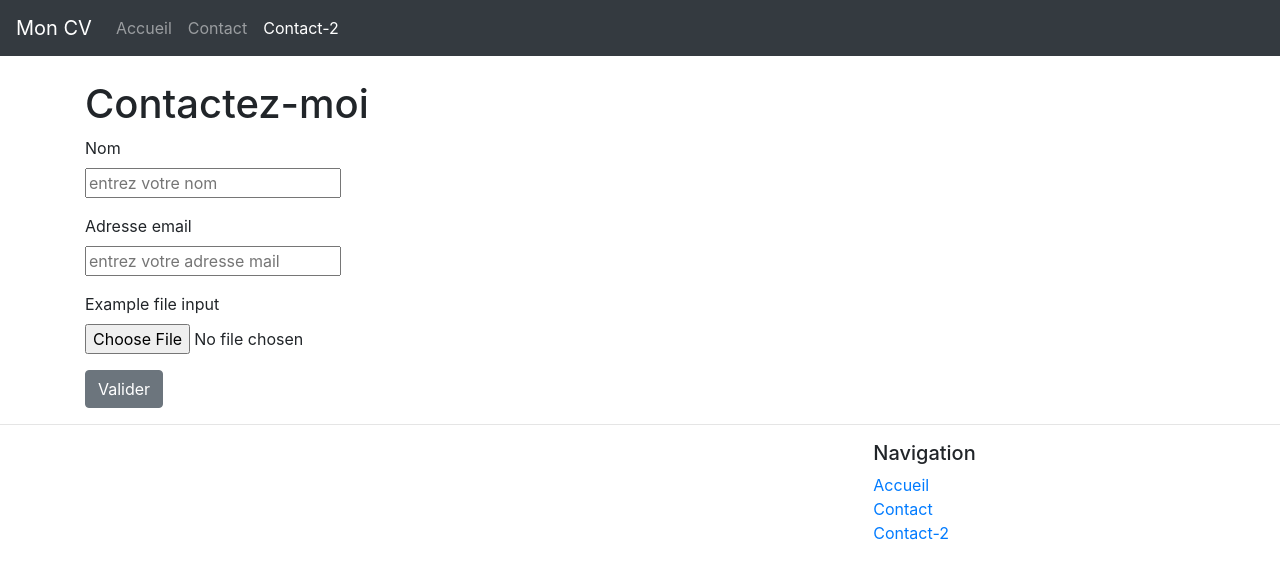
After one commit to matthieuLabaune/mes_tests_php_2020, a PHP site: page /contact-2.php in a window 1280 px wide. The commit adds this page. Shown: the top 579 px of the page. Run offline with PHP 8.4, Linux system fonts and the light colour scheme.

Commit message:
Save 21_01_2020

```diff
--- /dev/null
+++ b/contact-2.php
@@ -0,0 +1,98 @@
+<?php
+//https://www.pierre-giraud.com/php-mysql-apprendre-coder-cours/utilisation-filtre/
+//http://sdz.tdct.org/sdz/les-filtres-en-php-pour-valider-les-donnees-utilisateur.html
+$nom = null;
+$nom_success = null;
+$nom_error = null;
+
+$email = null;
+$email_success = null;
+$email_error = null;
+
+if (!empty($_POST['nom'])) {
+    $nom = $_POST['nom'];
+    if (filter_var($nom, FILTER_SANITIZE_STRING)) {
+        $file = __DIR__ . DIRECTORY_SEPARATOR . 'formulaire' . DIRECTORY_SEPARATOR . date('Y-m-d') . '.txt';
+        file_put_contents($file, $nom . PHP_EOL, FILE_APPEND);
+        $nom_success = "Nom valide";
+        $email = null;
+    } else {
+        $nom_error = "Nom invalide";
+    }
+}
+
+
+if (!empty($_POST['email'])) {
+    $email = $_POST['email'];
+    if (filter_var($email, FILTER_VALIDATE_EMAIL)) {
+        $file = __DIR__ . DIRECTORY_SEPARATOR . 'formulaire' . DIRECTORY_SEPARATOR . date('Y-m-d') . '.txt';
+        file_put_contents($file, $email . PHP_EOL, FILE_APPEND);
+        $email_success = "Adresse email valide";
+        $email = null;
+    } else {
+        $email_error = "Adresse email invalide";
+    }
+}
+?>
+
+<?php require 'header.php'; ?>
+
+
+    <h1>Contactez-moi</h1>
+
+    <form action="contact-2.php" method="post">
+        <label>Nom</label>
+        <div class="form-group">
+            <?php if ($nom_error): ?>
+                <div class="text text-danger"><?= $nom_error ?></div>
+            <?php endif ?>
+            <?php if ($nom_success): ?>
+                <div class="text text-success"><?= $nom_success ?></div>
+            <?php endif ?>
+            <input type="text" name="nom" placeholder="entrez votre nom" value="<?= htmlentities($nom) ?>">
+        </div>
+
+        <label>Adresse email</label>
+        <div class="form-group">
+            <?php if ($email_error): ?>
+                <div class="text text-danger"><?= $email_error ?></div>
+            <?php endif ?>
+            <?php if ($email_success): ?>
+                <div class="text text-success"><?= $email_success ?></div>
+            <?php endif ?>
+            <input type="email" name="email" placeholder="entrez votre adresse mail"
+                   value="<?= htmlentities($email) ?>">
+        </div>
+
+        <form>
+            <div class="form-group">
+                <label for="exampleFormControlFile1">Example file input</label>
+                <input type="file" class="form-control-file" id="exampleFormControlFile1">
+            </div>
+        </form>
+
+        <button type="submit" class="btn btn-secondary">Valider</button>
+    </form>
+
+
+<?php require 'footer.php';
+
+/*
+ *     <form  name="formulaire" method="post" action="contact-2.php">
+    <div class="label">Civilité</div>
+    <input type="radio" name="civilite" value="<?php if ($civilite == "M") echo "selected"; ?>"/>Mr</label>
+    <input type="radio" name="civilite" value="<?php if ($civilite == "Mme") echo "selected"; ?>"/>Mme</label>
+    <div class="label">Nom</div>
+    <input type="text" placeholder="Nom" name="nom" value="<?=$_POST['nom']?>" />
+    <div class="label">Prénom</div>
+    <input type="text" placeholder="Prénom" name="prenom" value="<?=$_POST['prenom']?>"/>
+    <div class="label">Email</div>
+    <input type="text" placeholder="monadressemail@fournisseurmail.com" name="email" value="<?=$_POST['email']?>"/>
+    <div class="label">Téléphone</div>
+    <input type="text" placeholder="0X.XX.XX.XX.XX" name="telephone" value="<?=$_POST['telephone']?>"/>
+    <div class="label">Message</div>
+    <textarea name="message" placeholder="Précisez votre demande ici" value="<?=$_POST['textarea']?>" rows="5" cols="40"></textarea>
+    <input type="submit" name="valider" value="Valider l'inscription"/>
+    </form>
+
+ */ ?>
--- a/footer.php
+++ b/footer.php
@@ -2,6 +2,8 @@
 </div>
 
 </main><!-- /.container -->
+
+<hr>
 
 <footer>
     <div class="row">
--- /dev/null
+++ b/formulaire/2020-01-21.txt
@@ -0,0 +1,5 @@
+mam@gmx.frArray
+Array
+Array
+lùl
+ll@gmldf.fr
--- /dev/null
+++ b/functions.php
@@ -0,0 +1,23 @@
+<?php
+function nav_item(string $lien, string $titre, string $linkClass = ''): string
+{
+    $classe = 'nav-item';
+    if ($_SERVER['SCRIPT_NAME'] === $lien) {
+        $classe .= ' active';
+    }
+    return <<<HTML
+         <li class="$classe">
+                        <a class="$linkClass" href="$lien">$titre</a>
+                    </li>
+HTML;
+}
+
+function nav_menu(string $linkClass = ''): string
+{
+    return
+        nav_item('/index.php', 'Accueil', $linkClass) .
+        nav_item('/contact.php', 'Contact', $linkClass) .
+        nav_item('/contact-2.php', 'Contact-2', $linkClass);
+}
+
+?>
--- a/header.php
+++ b/header.php
@@ -54,7 +54,7 @@
 </head>
 <body>
 <nav class="navbar navbar-expand-md navbar-dark bg-dark mb-4">
-    <a class="navbar-brand" href="#">Mon site tuto grafikart</a>
+    <a class="navbar-brand" href="#">Mon CV</a>
     <button class="navbar-toggler" type="button" data-toggle="collapse" data-target="#navbarsExampleDefault"
             aria-controls="navbarsExampleDefault" aria-expanded="false" aria-label="Toggle navigation">
         <span class="navbar-toggler-icon"></span>
--- a/index.php
+++ b/index.php
@@ -3,7 +3,7 @@ $title = "Page d'accueil";
 $nav = "index";
 require 'header.php'; ?>
 
-<h1>Bienvenu sur notre site de test</h1>
+<h1>Bienvenu sur mon site de test</h1>
 
 
 <?php require 'footer.php'; ?>
--- a/menu.php
+++ b/menu.php
@@ -18,3 +18,4 @@ HTML;
 
 <?= nav_item('/index.php', 'Accueil', $class); ?>
 <?= nav_item('/contact.php', 'Contact', $class); ?>
+<?= nav_item('/contact-2.php', 'Contact 2', $class); ?>
```
Also changed, not shown: contact.php (added, +171 -0 lines).
